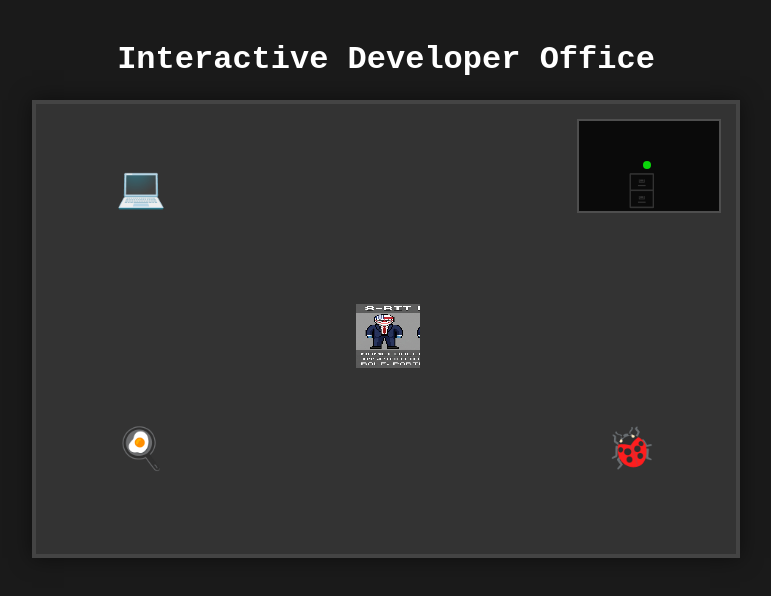
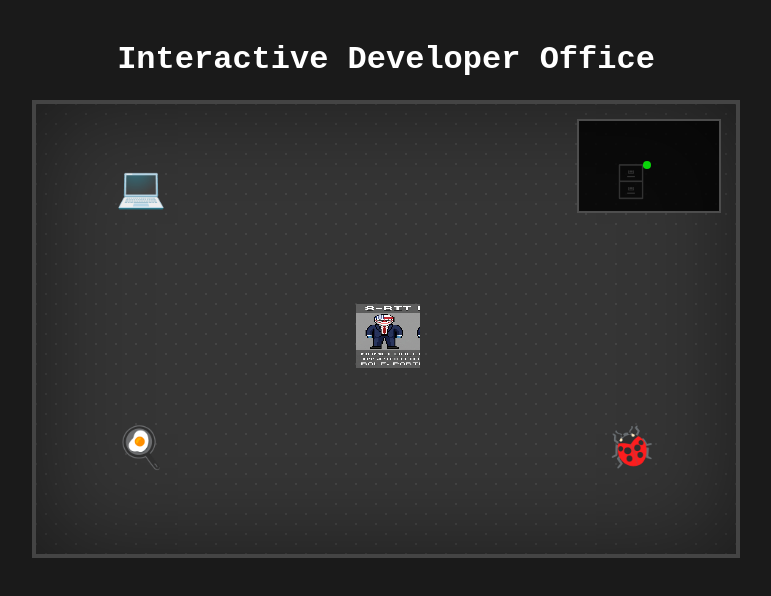
Before and after one commit to TannerT776/wdd131, a plain HTML site: page personal-site/index.html in a window 1280 px wide. Shown: the whole page, without its empty margins (254-1025 px from the left). Drawn offline with Linux system fonts and the light colour scheme.

Commit message:
Update styles.css

```diff
--- a/personal-site/styles.css
+++ b/personal-site/styles.css
@@ -14,8 +14,16 @@ body {
     position: relative;
     border: 4px solid #444;
     overflow: hidden;
-    background: #333; /* Floor color */
-    box-shadow: 0 0 20px rgba(0,0,0,0.5);
+
+    /* Create a "Retro Carpet" pattern using CSS gradients */
+    background-color: #353535;
+    background-image:
+        radial-gradient(#444 1px, transparent 1px),
+        radial-gradient(#444 1px, #353535 1px);
+    background-size: 20px 20px;
+    background-position: 0 0, 10px 10px;
+
+    box-shadow: inset 0 0 100px rgba(0,0,0,0.5);
 }
 
 /* --- THE DALLAS PLAYER --- */
@@ -54,8 +62,13 @@ body {
 
 .object {
     position: absolute;
-    font-size: 40px; /* Made slightly bigger for easier clicking */
-    z-index: 5; /* Keep furniture behind Dallas */
+    font-size: 40px;
+    /* This ensures objects can be layered */
+    display: flex;
+    align-items: center;
+    justify-content: center;
+    width: 50px;
+    height: 50px;
     transition: filter 0.3s;
 }
 
```
